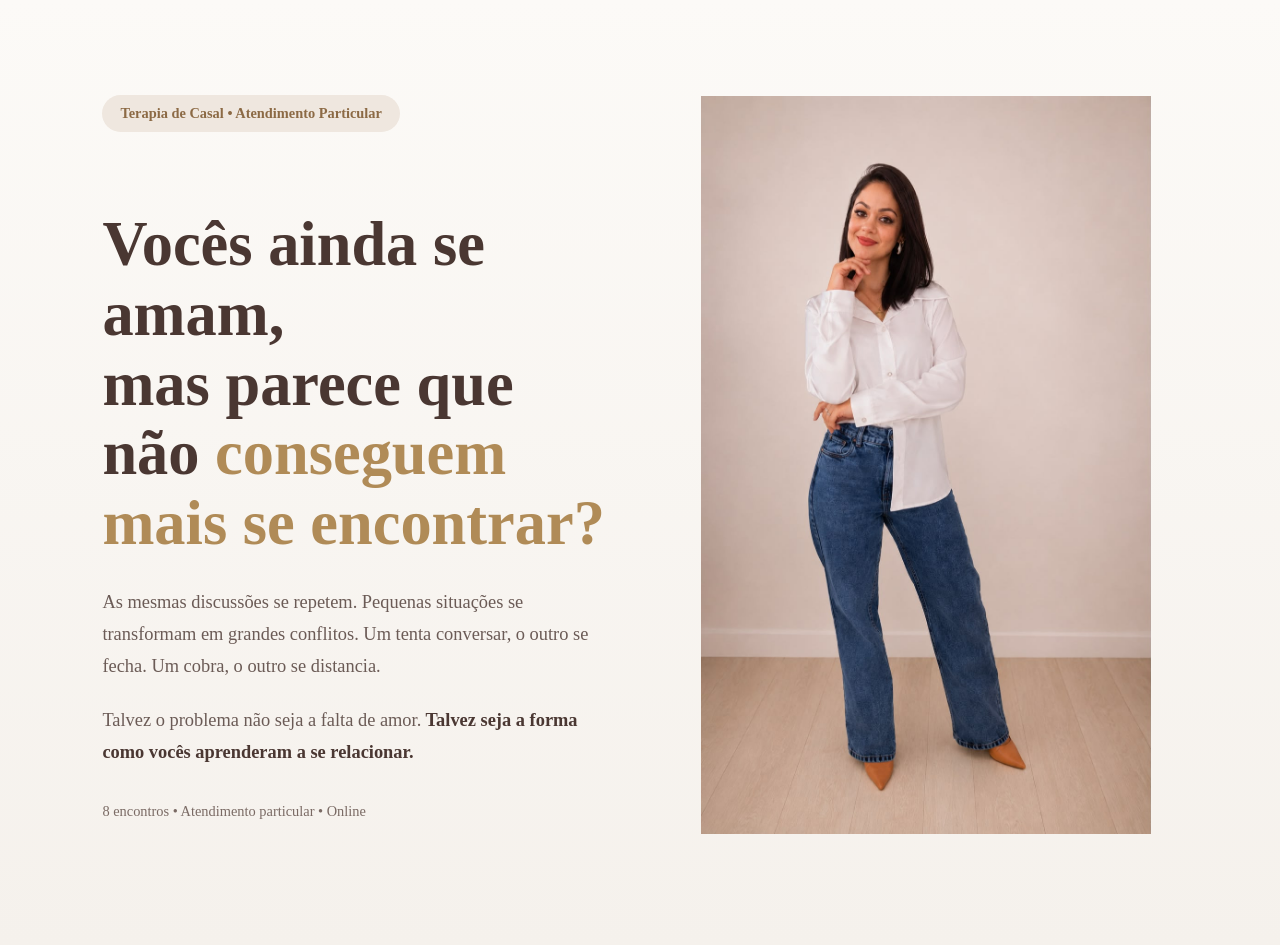
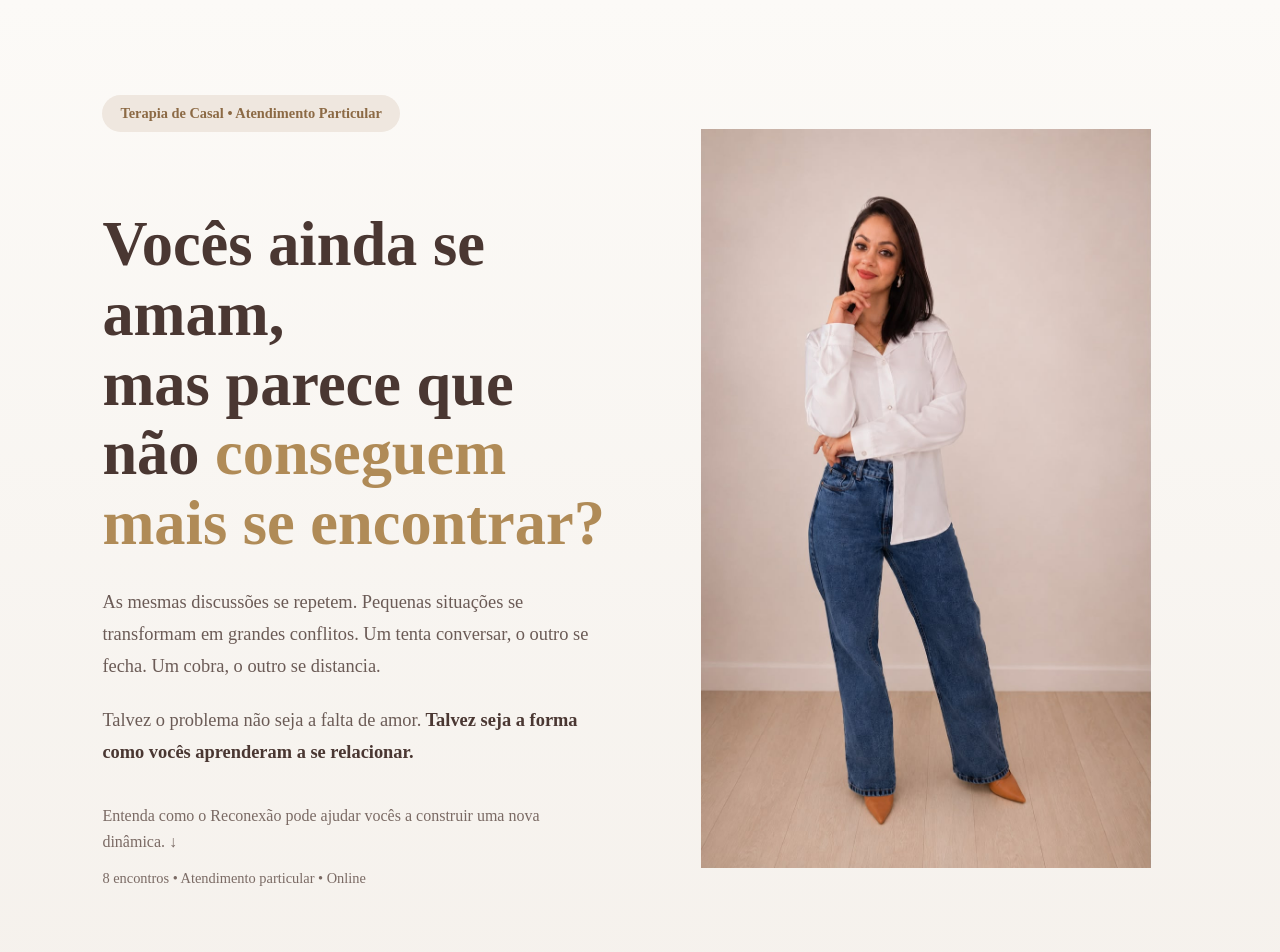
Before and after one commit to Institutokamilahfranco/instituto-kamilah-site, a Next.js app: page /reconexao in a window 1280 px wide. Shown: the top 952 px of the page. Built offline with nearby package versions, Linux system fonts and the light colour scheme.

Commit message:
Update page.js

```diff
--- a/app/reconexao/page.js
+++ b/app/reconexao/page.js
@@ -150,6 +150,17 @@ export default function ReconexaoPage() {
     {" "}
     Talvez seja a forma como vocês aprenderam a se relacionar.
   </strong>
+</p>
+
+<p
+  style={{
+    marginTop: "22px",
+    color: "#7A6A64",
+    fontSize: "1rem",
+    lineHeight: "1.6",
+  }}
+>
+  Entenda como o Reconexão pode ajudar vocês a construir uma nova dinâmica. ↓
 </p>
 
 <p
```
Lines whose indentation alone changed are shown as unchanged.
